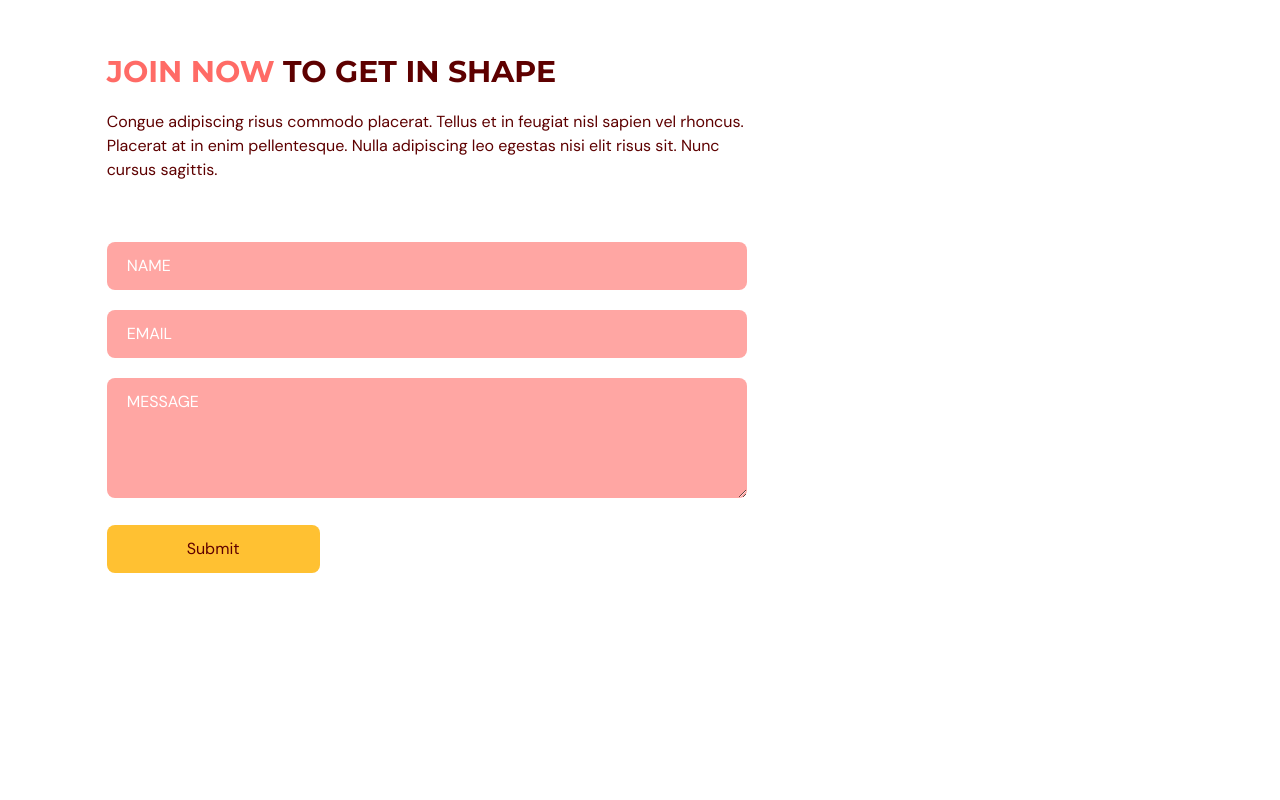
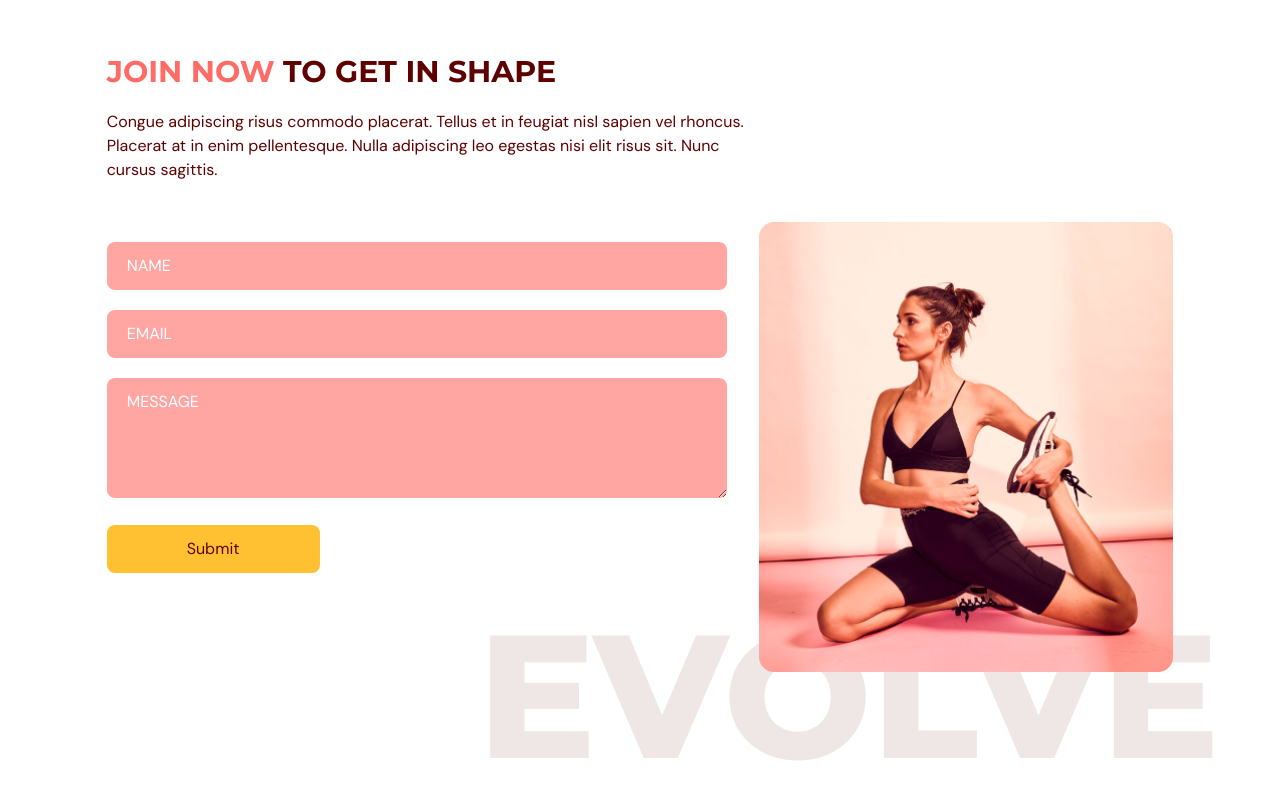
Before and after one commit to chloenth/fitness, a React (Vite) app: page / in a window 1280 px wide. Shown: the part 3032-3832 px from the top of the page. Before the commit the page ends 3733 px from the top, so only its background shows below. Built offline with nearby package versions, Linux system fonts and the light colour scheme.

Commit message:
update contact page with image

```diff
--- a/src/components/contact-us/index.tsx
+++ b/src/components/contact-us/index.tsx
@@ -153,6 +153,26 @@
               </div>
             </form>
           </motion.div>
+
+          <motion.div
+            className="relative mt-16 basis-2/5 md:mt-0"
+            initial="hidden"
+            whileInView="visible"
+            viewport={{ once: true, amount: 0.5 }}
+            transition={{ delay: 0.2, duration: 0.5 }}
+            variants={{
+              hidden: { opacity: 0, y: 50 },
+              visible: { opacity: 1, y: 0 },
+            }}
+          >
+            <div className="md:before:content-evolvetext w-full before:absolute before:-bottom-24 before:-right-10 before:z-[-1]">
+              <img
+                src={ContactUsPageGraphic}
+                alt="contact-us-page-graphic"
+                className="w-full"
+              />
+            </div>
+          </motion.div>
         </div>
       </motion.div>
     </section>
```
